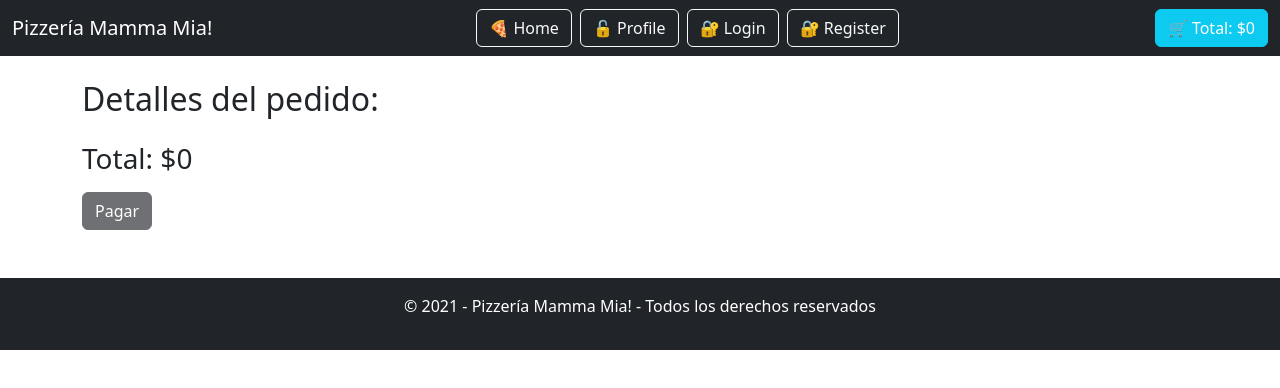
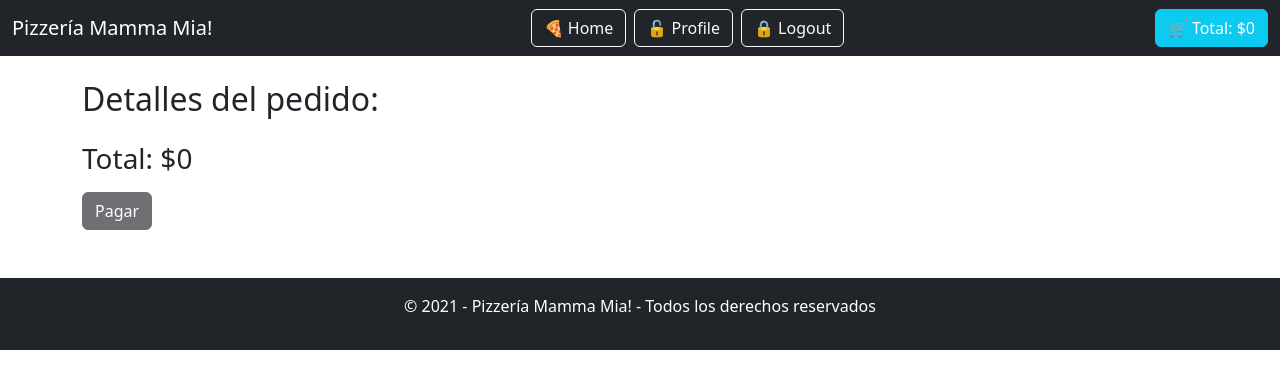
Before and after one commit to JoseEstay/desafio_pizzera, a React (Vite) app in the folder pizzeria/: page /cart in a window 1280 px wide. Shown: the top 388 px of the page. Built offline with nearby package versions, Linux system fonts and the light colour scheme.

Commit message:
Cambios realizados

```diff
--- a/pizzeria/src/App.jsx
+++ b/pizzeria/src/App.jsx
@@ -5,11 +5,14 @@ import Cart from './pages/Cart'
 import Pizza from './pages/Pizza'
 import Login from './pages/Login'
 import Register from './pages/Register'
-import { Routes, Route } from 'react-router-dom'
+import { Routes, Route, Navigate } from 'react-router-dom'
 import NotFound from './pages/NotFound'
 import Profile from './pages/Profile'
+import { useContext } from 'react'
+import { UserContext } from './context/UserContext'
 
 function App () {
+  const { token } = useContext(UserContext);
 
   return (
     <div>
@@ -17,10 +20,10 @@ function App () {
       <Routes>
          <Route path="/" element={<Home />} />
          <Route path="/cart" element={<Cart />} />
-         <Route path="/pizza" element={<Pizza />} />
-         <Route path="/login" element={<Login />} />
-         <Route path="/register" element={<Register />} />
-          <Route path="/profile" element={<Profile />} />
+         <Route path="/pizza/:id" element={<Pizza />} />
+         <Route path="/login" element={token ? <Navigate to="/" /> : <Login />} />
+         <Route path="/register" element={token ? <Navigate to="/" /> : <Register />} />
+         <Route path="/profile" element={token ? <Profile /> : <Navigate to="/login" />} />
          <Route path="*" element={<NotFound />} />
       </Routes>
       <Footer />
--- a/pizzeria/src/components/CardPizza.jsx
+++ b/pizzeria/src/components/CardPizza.jsx
@@ -1,5 +1,7 @@
 import { useContext } from 'react';
 import { CartContext } from '../context/CartContext';
+import { Link } from 'react-router-dom';
+
 function CardPizza (props) {
   const { addToCart } = useContext(CartContext)
 
@@ -23,7 +25,8 @@ function CardPizza (props) {
         <h4 className='text-center'>Precio: ${props.price.toLocaleString('es-CL')}</h4>
         <br />
         <div className='d-flex justify-content-between'>
-          <button className='btn btn-light btn-sm'>Ver Más 👀</button>
+          <Link to={`/pizza/${props.id}`} className='btn btn-light btn-sm'>Ver Más 👀</Link>
+
           <button
             className='btn btn-dark btn-sm'
             onClick={() => addToCart({ id: props.id, name: props.name, price: props.price, img: props.img })}
--- a/pizzeria/src/components/Navbar.jsx
+++ b/pizzeria/src/components/Navbar.jsx
@@ -1,9 +1,10 @@
 import { Link } from 'react-router-dom'
 import { useContext } from 'react'
 import { CartContext } from '../context/CartContext'
-
+import { UserContext } from '../context/UserContext'
 function Navbar () {
   const { total } = useContext(CartContext)
+  const { token, logout } = useContext(UserContext)
 
   return (
     <nav className='navbar navbar-dark bg-dark'>
@@ -12,10 +13,18 @@ function Navbar () {
 
         <div className='d-flex'>
           <Link to='/' className='btn btn-outline-light me-2'>🍕 Home</Link>
-          <Link to='/profile' className='btn btn-outline-light me-2'>🔓 Profile</Link>
-          <Link to='/login' className='btn btn-outline-light me-2'>🔐 Login</Link>
-          <Link to='/register' className='btn btn-outline-light me-2'>🔐 Register</Link>
 
+          {token ? (
+            <>
+              <Link to='/profile' className='btn btn-outline-light me-2'>🔓 Profile</Link>
+              <button onClick={logout} className='btn btn-outline-light me-2'>🔒 Logout</button>
+            </>
+          ) : (
+            <>
+              <Link to='/login' className='btn btn-outline-light me-2'>🔐 Login</Link>
+              <Link to='/register' className='btn btn-outline-light me-2'>🔐 Register</Link>
+            </>
+          )}
         </div>
 
         <Link to='/cart' className='btn btn-info text-white'>
--- /dev/null
+++ b/pizzeria/src/context/UserContext.jsx
@@ -0,0 +1,19 @@
+import { createContext, useState } from "react";
+
+export const UserContext = createContext();
+
+export const UserProvider = ({ children }) => {
+
+  const [token, setToken] = useState(true);
+
+
+  const logout = () => {
+    setToken(false);
+  };
+
+  return (
+    <UserContext.Provider value={{ token, logout }}>
+      {children}
+    </UserContext.Provider>
+  );
+};
--- a/pizzeria/src/main.jsx
+++ b/pizzeria/src/main.jsx
@@ -5,14 +5,16 @@ import { BrowserRouter } from 'react-router-dom'
 import 'bootstrap/dist/css/bootstrap.min.css'
 import './index.css'
 import { CartProvider } from './context/CartContext.jsx'
-
+import { UserProvider } from './context/UserContext.jsx'
 
 ReactDOM.createRoot(document.getElementById('root')).render(
   <React.StrictMode>
     <BrowserRouter>
-    <CartProvider>
-      <App />
-    </CartProvider>
+      <UserProvider>
+        <CartProvider>
+          <App />
+        </CartProvider>
+      </UserProvider>
     </BrowserRouter>
   </React.StrictMode>
 )
--- a/pizzeria/src/pages/Cart.jsx
+++ b/pizzeria/src/pages/Cart.jsx
@@ -1,9 +1,11 @@
 import { useContext } from "react";
 import { CartContext } from "../context/CartContext";
+import { UserContext } from "../context/UserContext";
 import "../Cart.css";
 
 function Cart() {
     const {cart, handleIncrease, handleDecrease, total} = useContext(CartContext);
+    const { token } = useContext(UserContext);
 
     return (
         <div className="container mt-4 mb-5">
@@ -21,7 +23,7 @@ function Cart() {
             ))}
 
             <h3 className="mt-4">Total: ${total.toLocaleString('es-CL')}</h3>
-            <button className="btn btn-dark mt-2" disabled={cart.length === 0}>Pagar</button>
+            <button className="btn btn-dark mt-2" disabled={cart.length === 0 || !token}>Pagar</button>
         </div>
     );
 }
--- a/pizzeria/src/pages/Pizza.jsx
+++ b/pizzeria/src/pages/Pizza.jsx
@@ -1,12 +1,14 @@
 import { useEffect, useState } from "react";
+import { useParams } from "react-router-dom";
 
 const Pizza = () => {
   const [pizza, setPizza] = useState(null);
+  const { id } = useParams();
 
   useEffect(() => {
     const getPizza = async () => {
       try {
-        const response = await fetch("http://localhost:5000/api/pizzas/p001");
+        const response = await fetch(`http://localhost:5000/api/pizzas/${id}`);
         const data = await response.json();
         setPizza(data);
       } catch (error) {
@@ -14,7 +16,7 @@ const Pizza = () => {
       }
     };
     getPizza();
-  }, []);
+  }, [id]);
 
   if (!pizza) {
     return <div>Cargando...</div>;
```
